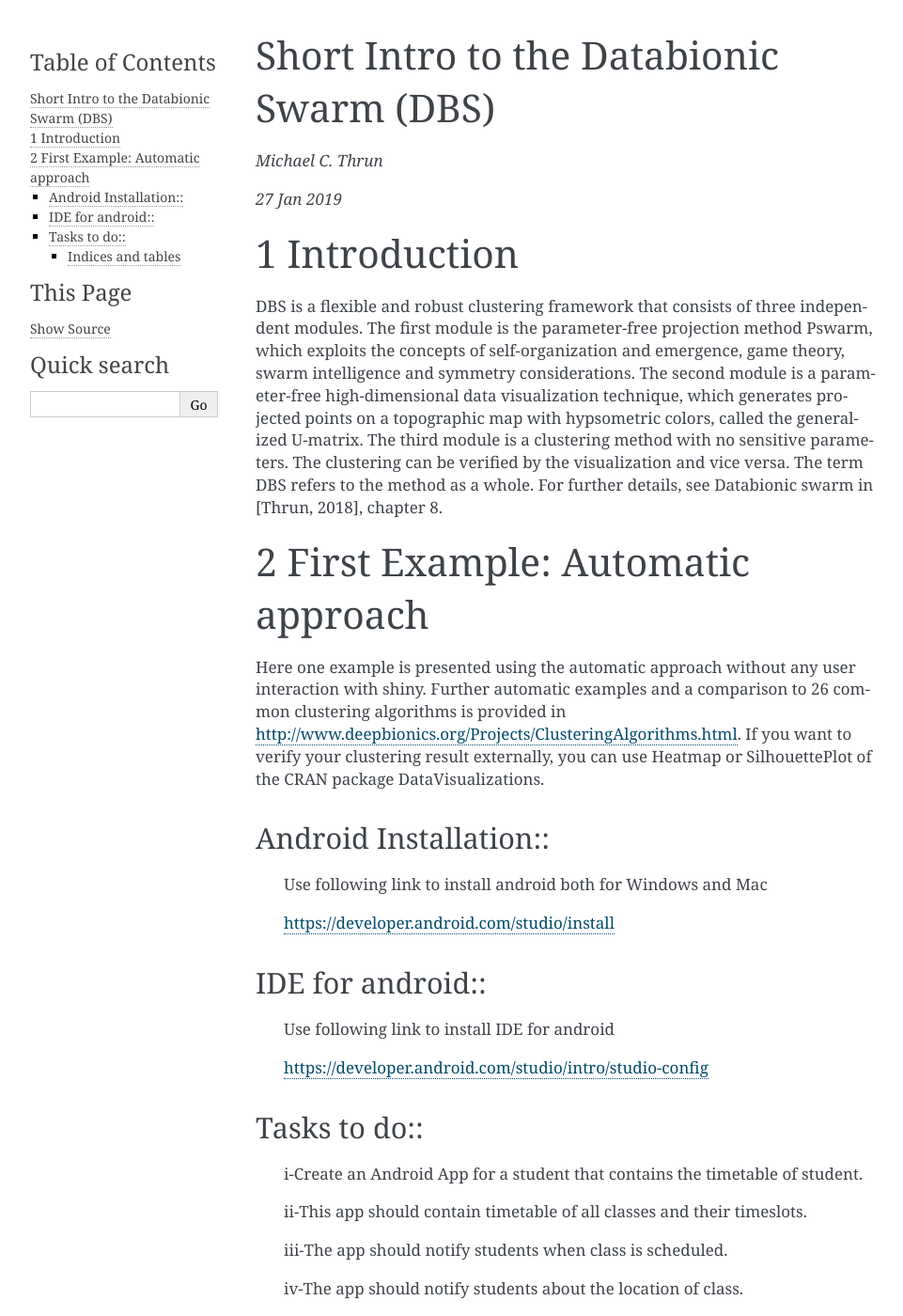
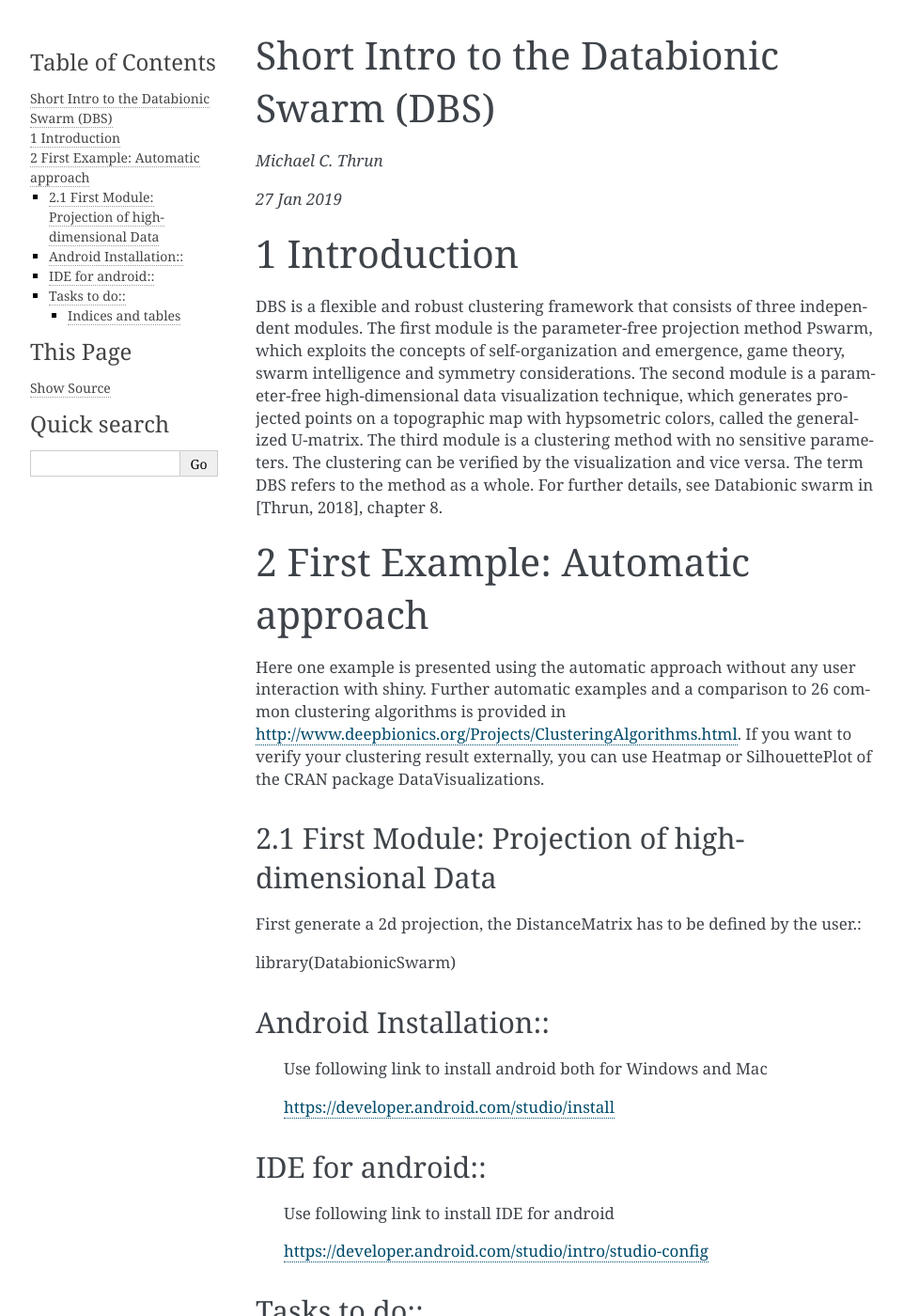
Before and after one commit to AsbahToqeer/DatabionicSwarm, a Sphinx documentation site: the page built from docs/source/index.rst, in a window 1280 px wide and 1400 px high. Shown: the whole window at 94% size, without its empty margins (148-1109 px from the left). Built offline with Sphinx 7.4.7, drawn with Linux system fonts in a browser that asks for light colours.

Commit message:
Update index.rst

```diff
--- a/docs/source/index.rst
+++ b/docs/source/index.rst
@@ -22,6 +22,15 @@ DBS is a flexible and robust clustering framework that consists of three indepen
 ***********************************
 
 Here one example is presented using the automatic approach without any user interaction with shiny. Further automatic examples and a comparison to 26 common clustering algorithms is provided in http://www.deepbionics.org/Projects/ClusteringAlgorithms.html. If you want to verify your clustering result externally, you can use Heatmap or SilhouettePlot of the CRAN package DataVisualizations.
+
+2.1 First Module: Projection of high-dimensional Data
+#####################################################
+
+First generate a 2d projection, the DistanceMatrix has to be defined by the user.::
+
+library(DatabionicSwarm)
+
+
 
 Android Installation::
 ######################
```
